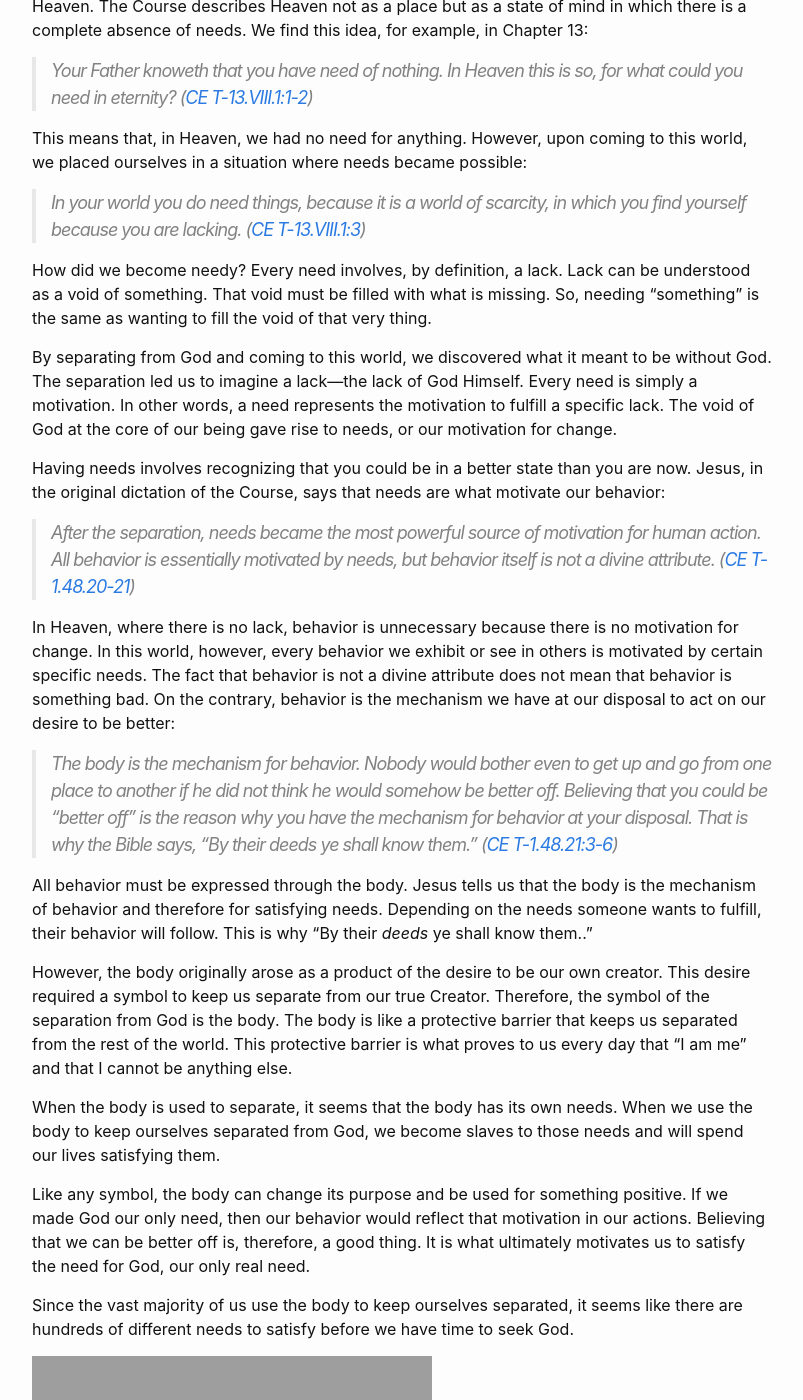
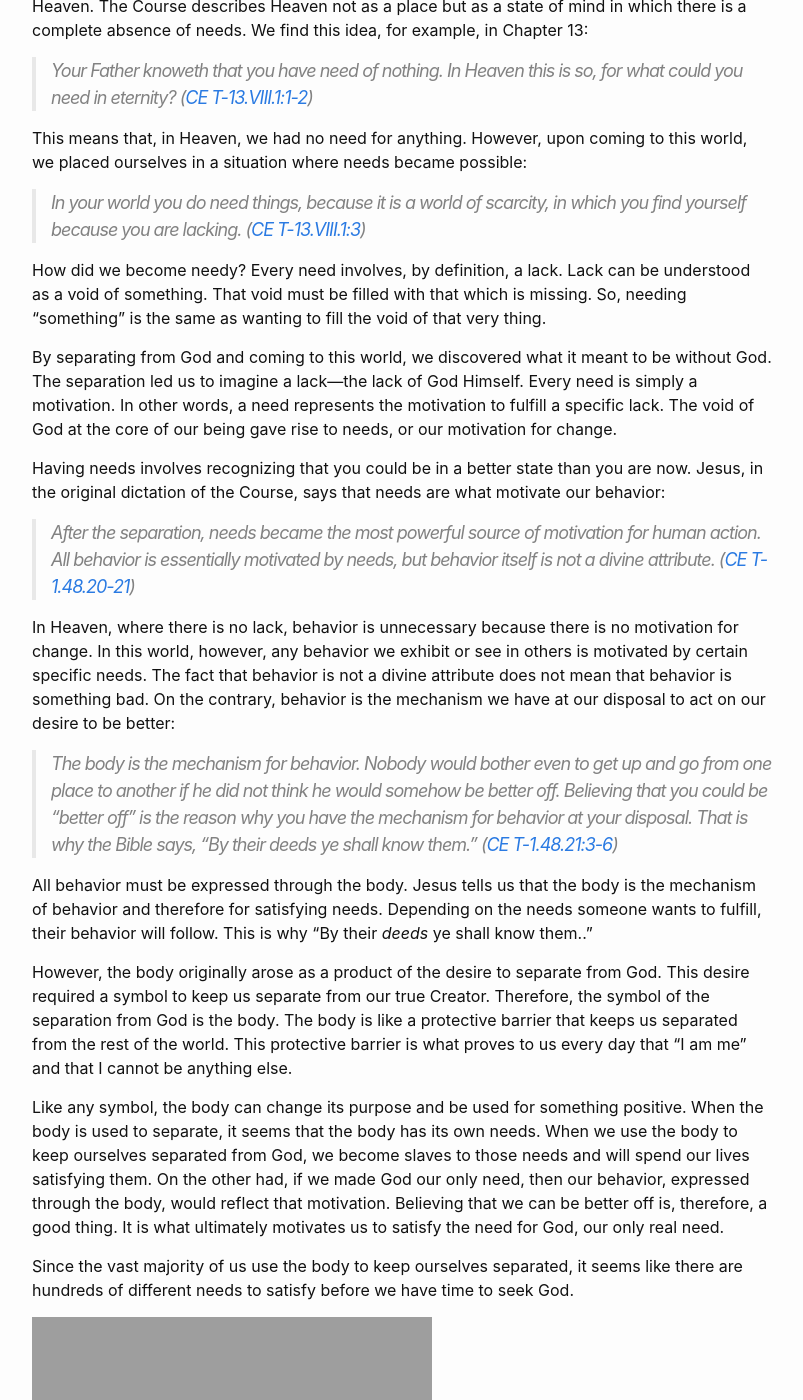
Before and after one commit to siran/a_new_vision_on_money, a Jekyll site: the page built from _posts/2024-08-25-lesson-1--why-do-we-have-needs.md, in a window 1280 px wide and 1400 px high, scrolled down 230 px. Shown: the whole window, without its empty margins (238-1041 px from the left). Built offline with Jekyll 4.4.1, drawn with Linux system fonts in a browser that asks for light colours; our own code applies the rules of GitHub Pages for plain Markdown files; some of the changed text lies outside the part shown.

Commit message:
Improve translation of lesson 1

```diff
--- a/_posts/2024-08-25-lesson-1--why-do-we-have-needs.md
+++ b/_posts/2024-08-25-lesson-1--why-do-we-have-needs.md
@@ -14,7 +14,7 @@
 
 > In your world you _do_ need things, because it is a world of scarcity, in which you find yourself _because_ you are lacking. ([CE T-13.VIII.1:3](https://acimce.app/:T-13.VIII.1:3))
 
-How did we become needy? Every need involves, by definition, a lack. Lack can be understood as a void of something. That void must be filled with what is missing. So, needing “something” is the same as wanting to fill the void of that very thing.
+How did we become needy? Every need involves, by definition, a lack. Lack can be understood as a void of something. That void must be filled with that which is missing. So, needing “something” is the same as wanting to fill the void of that very thing.
 
 By separating from God and coming to this world, we discovered what it meant to be without God. The separation led us to imagine a lack—the lack of God Himself. Every need is simply a motivation. In other words, a need represents the motivation to fulfill a specific lack. The void of God at the core of our being gave rise to needs, or our motivation for change.
 
@@ -22,17 +22,15 @@
 
 > After the separation, needs became the most powerful source of motivation for human action. All behavior is essentially motivated by needs, but behavior itself is not a divine attribute. ([CE T-1.48.20-21](https://acimce.app/:T-1.48.20-21))
 
-In Heaven, where there is no lack, behavior is unnecessary because there is no motivation for change. In this world, however, every behavior we exhibit or see in others is motivated by certain specific needs. The fact that behavior is not a divine attribute does not mean that behavior is something bad. On the contrary, behavior is the mechanism we have at our disposal to act on our desire to be better:
+In Heaven, where there is no lack, behavior is unnecessary because there is no motivation for change. In this world, however, any behavior we exhibit or see in others is motivated by certain specific needs. The fact that behavior is not a divine attribute does not mean that behavior is something bad. On the contrary, behavior is the mechanism we have at our disposal to act on our desire to be better:
 
 > The body is the mechanism for behavior. Nobody would bother even to get up and go from one place to another if he did not think he would somehow be better off. Believing that you _could_ be “better off” is the reason why you have the mechanism for behavior at your disposal. That is why the Bible says, “By their _deeds_ ye shall know them.” ([CE T-1.48.21:3-6](https://acimce.app/:T-1.48.21:3-6))
 
 All behavior must be expressed through the body. Jesus tells us that the body is the mechanism of behavior and therefore for satisfying needs. Depending on the needs someone wants to fulfill, their behavior will follow. This is why "By their _deeds_ ye shall know them.."
 
-However, the body originally arose as a product of the desire to be our own creator. This desire required a symbol to keep us separate from our true Creator. Therefore, the symbol of the separation from God is the body. The body is like a protective barrier that keeps us separated from the rest of the world. This protective barrier is what proves to us every day that "I am me" and that I cannot be anything else.
+However, the body originally arose as a product of the desire to separate from God. This desire required a symbol to keep us separate from our true Creator. Therefore, the symbol of the separation from God is the body. The body is like a protective barrier that keeps us separated from the rest of the world. This protective barrier is what proves to us every day that "I am me" and that I cannot be anything else.
 
-When the body is used to separate, it seems that the body has its own needs. When we use the body to keep ourselves separated from God, we become slaves to those needs and will spend our lives satisfying them.
-
-Like any symbol, the body can change its purpose and be used for something positive. If we made God our only need, then our behavior would reflect that motivation in our actions. Believing that we can be better off is, therefore, a good thing. It is what ultimately motivates us to satisfy the need for God, our only real need.
+Like any symbol, the body can change its purpose and be used for something positive. When the body is used to separate, it seems that the body has its own needs. When we use the body to keep ourselves separated from God, we become slaves to those needs and will spend our lives satisfying them. On the other had, if we made God our only need, then our behavior, expressed through the body, would reflect that motivation. Believing that we can be better off is, therefore, a good thing. It is what ultimately motivates us to satisfy the need for God, our only real need.
 
 Since the vast majority of us use the body to keep ourselves separated, it seems like there are hundreds of different needs to satisfy before we have time to seek God.
 
```
Also changed, not shown: other parts of _posts/2024-08-25-lesson-1--why-do-we-have-needs.md (+6 -6 lines).
